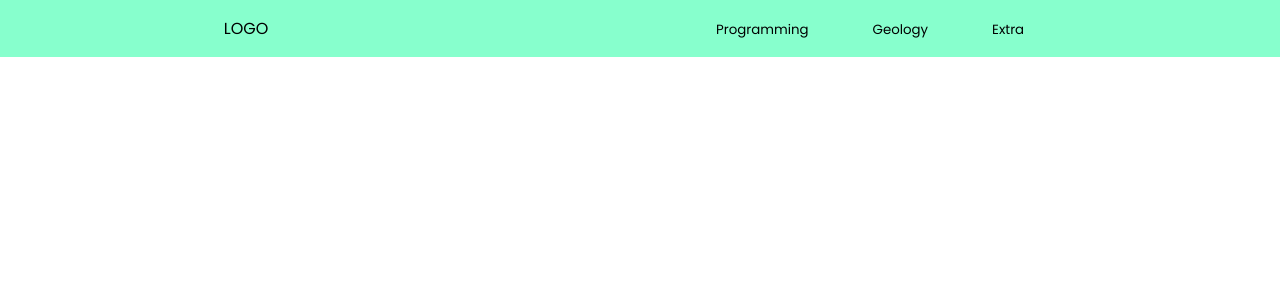
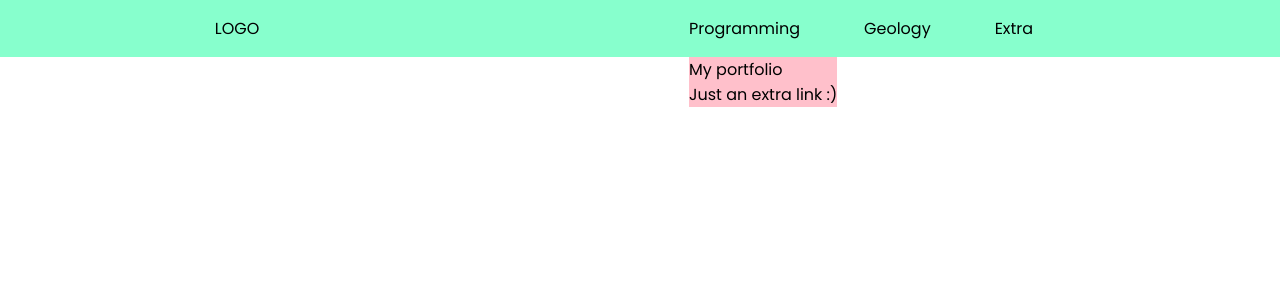
Before and after one commit to will-szeibert/my_portfolio, a React (Create React App) app: page / in a window 1280 px wide. Both pictures are taken after a click on the button "Programming". Shown: the top 300 px of the page. Built offline with nearby package versions, Linux system fonts and the light colour scheme.

Commit message:
done functionality of submenu, next: style of subm

```diff
--- a/src/data.js
+++ b/src/data.js
@@ -1,4 +1,4 @@
-export const links = [
+export const submenuLinks = [
     {
         main:'Programming',
         links:[
--- a/src/heading_footer/MainHeading.js
+++ b/src/heading_footer/MainHeading.js
@@ -1,10 +1,16 @@
 import React from 'react'
 import Navbar from './Navbar'
 import './headingStyle.css'
+import { AppProvider } from './headingContext'
+
 const MainHeading = () => {
     return (
         <div>
-            <Navbar />
+            <AppProvider>
+                <Navbar />
+
+            </AppProvider>
+
         </div>
     )
 }
--- a/src/heading_footer/Navbar.js
+++ b/src/heading_footer/Navbar.js
@@ -1,15 +1,29 @@
 import React from 'react'
+import {useGlobalContext} from './headingContext'
+
 import {GiHamburgerMenu} from 'react-icons/gi'
+import Submenu from './Submenu'
+
 const Navbar = () => {
+    const {openSubmenu, closeSubmenu} = useGlobalContext()
+
+    const handleOver = (e)=>{
+        let main = e.target.textContent
+        let BTN = e.target.getBoundingClientRect()
+        let top = BTN.top + 41
+        let left = BTN.left
+        openSubmenu(main, {top,left})
+    }
     return (
-        <div className='navbar-container'>
+        <div onMouseLeave={closeSubmenu} className='navbar-container'>
             <div className='logo'>LOGO</div>
             <nav>
-                <button>Programming</button>
-                <button>Geology</button>
-                <button>Extra</button>
+                <button onMouseOver={handleOver}>Programming</button>
+                <button onMouseOver={handleOver}>Geology</button>
+                <button onMouseOver={handleOver}>Extra</button>
             </nav>
             <button className='sidemenu-btn'><GiHamburgerMenu /></button>
+            <Submenu />
         </div>
     )
 }
--- /dev/null
+++ b/src/heading_footer/Submenu.js
@@ -0,0 +1,31 @@
+import React, {useEffect, useRef} from 'react'
+import {useGlobalContext} from './headingContext'
+const Submenu = () => {
+    const {links:{links}, location:{top, left}, isOpenSubmenu, closeSubmenu} = useGlobalContext()
+    const container = useRef(null)
+
+    useEffect(()=>{
+        let cont = container.current.style
+        cont.top = `${top}px`;
+        cont.left = `${left}px`;
+        console.log(cont.left)
+    },[left])
+
+
+    return (
+        <div className={`${isOpenSubmenu ? 'submenu-container show' : 'submenu-container'}`} ref={container}>
+            {links.map((link, index)=>{
+                const {label, url} = link
+                return(
+
+
+                    <div className='submenu-link' key={index} >{label}</div>
+
+
+                )
+            })}
+        </div>
+    )
+}
+
+export default Submenu
--- a/src/heading_footer/headingContext.js
+++ b/src/heading_footer/headingContext.js
@@ -1,2 +1,33 @@
 import React, {useState, useContext} from 'react'
-import {links} from '../data'
+import {submenuLinks} from '../data'
+
+const AppContext = React.createContext()
+export const AppProvider = ({children})=>{
+    const [isOpenSubmenu, setOpenSubmenu] = useState(false)
+    const [links, setLinks] = useState({main:'', links:[]})
+    const [location, setLocation] = useState({top:0,left:0})
+    const openSubmenu = (mai, {top,left})=>{
+        const correctLink = submenuLinks.find((main)=>main.main === mai)
+        setLinks(correctLink)
+        setLocation({top:top, left:left})
+        setOpenSubmenu(true)
+
+    }
+    const closeSubmenu = ()=>{
+        setOpenSubmenu(false)
+    }
+
+
+
+
+    return(
+        <AppContext.Provider value={{
+            isOpenSubmenu, openSubmenu, closeSubmenu, links, location
+        }}>
+            {children}
+        </AppContext.Provider>
+    )
+}
+export const useGlobalContext = ()=>{
+    return useContext(AppContext)
+}
--- a/src/heading_footer/headingStyle.css
+++ b/src/heading_footer/headingStyle.css
@@ -8,9 +8,13 @@
 
 nav button{
     margin:0 2rem;
+    font-size: 1rem;
 }
 
 .sidemenu-btn{display:none;}
+
+
+
 
 @media only screen and (max-width: 700px) {
     .sidemenu-btn {
@@ -18,4 +22,18 @@ nav button{
     }
 
     nav{display:none;}
-  }
+}
+
+/*=====
+SUBMENU
+======*/
+
+.submenu-container{
+    display:none;
+    background:pink;
+    position:absolute;
+}
+
+.show{
+    display:block;
+}
```
Also changed, not shown: src/index.css (line endings or trailing spaces).
